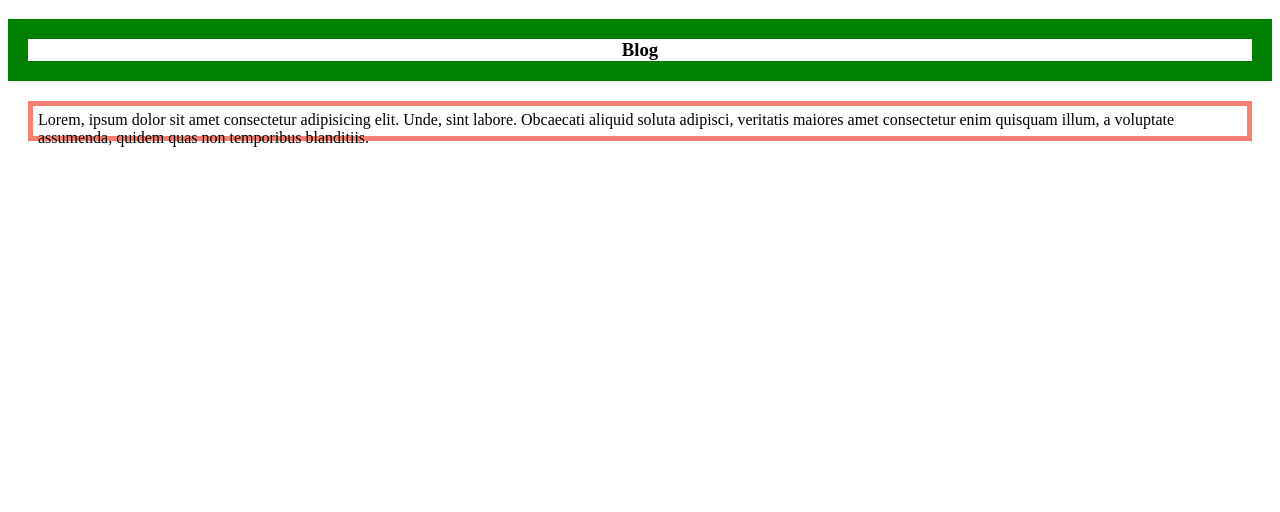
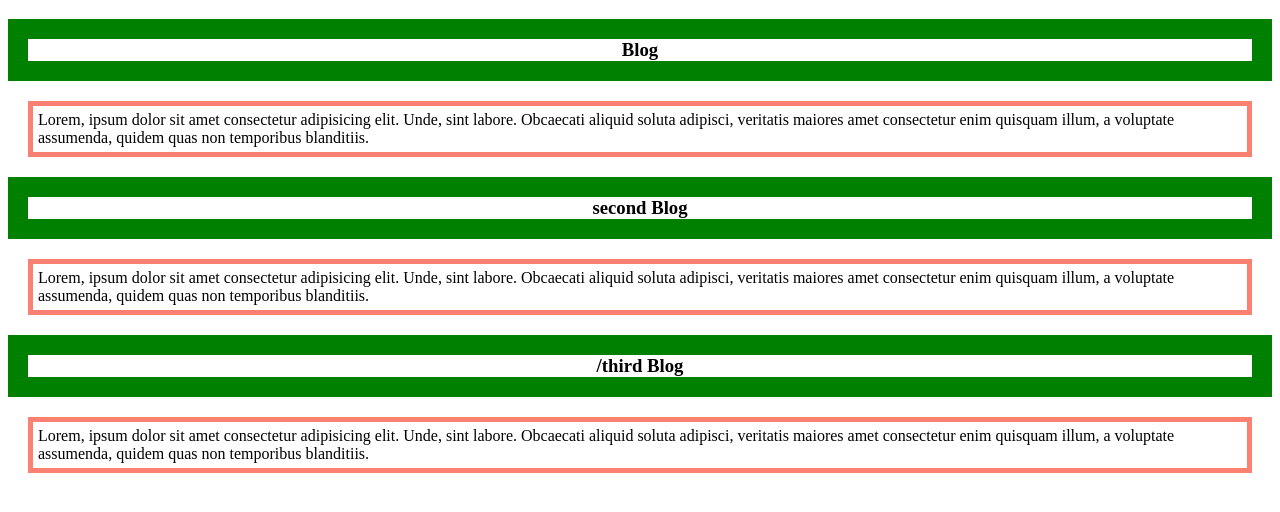
Before and after one commit to Md-Hasan-Arif/my-prothom-github-repo, a plain HTML site: page index.html in a window 1280 px wide. Drawn offline with Linux system fonts and the light colour scheme.

Commit message:
added the second and third blog

```diff
--- a/index.html
+++ b/index.html
@@ -7,9 +7,19 @@
     <link rel="stylesheet" href="styles/blog.css">
 </head>
 <body>
-        <h3>Blog</h3>
+    <h3>Blog</h3>
+    <div>Lorem, ipsum dolor sit amet consectetur adipisicing elit. Unde, sint labore. Obcaecati aliquid soluta adipisci, veritatis maiores amet consectetur enim quisquam illum, a voluptate assumenda, quidem quas non temporibus blanditiis.
+   </div>
+
+    <h3>second Blog</h3>
     <div>Lorem, ipsum dolor sit amet consectetur adipisicing elit. Unde, sint labore. Obcaecati aliquid soluta adipisci, veritatis maiores amet consectetur enim quisquam illum, a voluptate assumenda, quidem quas non temporibus blanditiis.
     </div>
+
+       <h3>/third Blog</h3>
+        <div>Lorem, ipsum dolor sit amet consectetur adipisicing elit. Unde, sint labore. Obcaecati aliquid soluta adipisci, veritatis maiores amet consectetur enim quisquam illum, a voluptate assumenda, quidem quas non temporibus blanditiis.
+    </div>
+
+
 
 
 </body>
--- a/styles/blog.css
+++ b/styles/blog.css
@@ -3,9 +3,10 @@ div{
     border: 5px solid salmon;
     padding: 5px;
     /* width: 15px; */
-     height: 20px;
+     /* height: 10px;  */
 }
 h3{
     text-align: center;
     border: 20px solid green;
+    text-shadow: 20px purple;
 }
```
